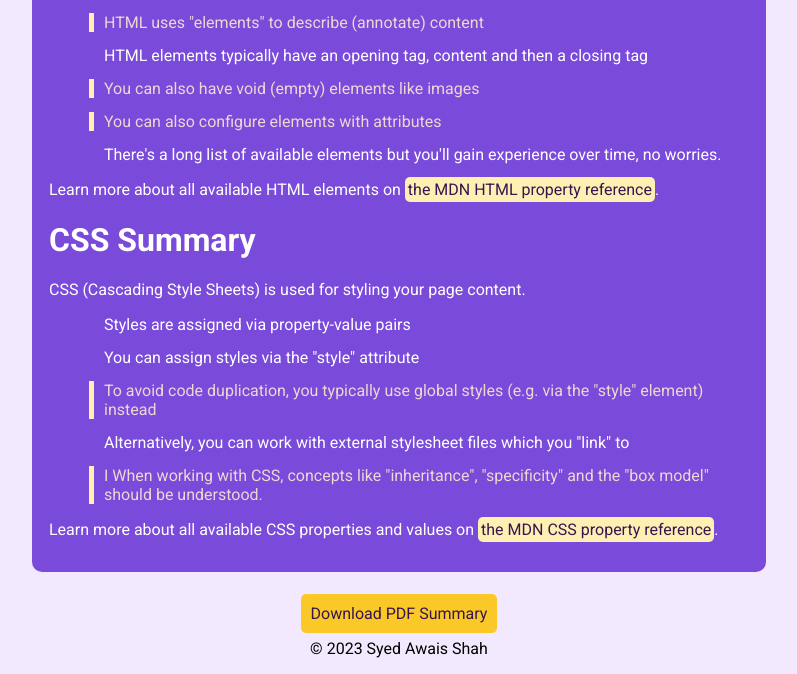
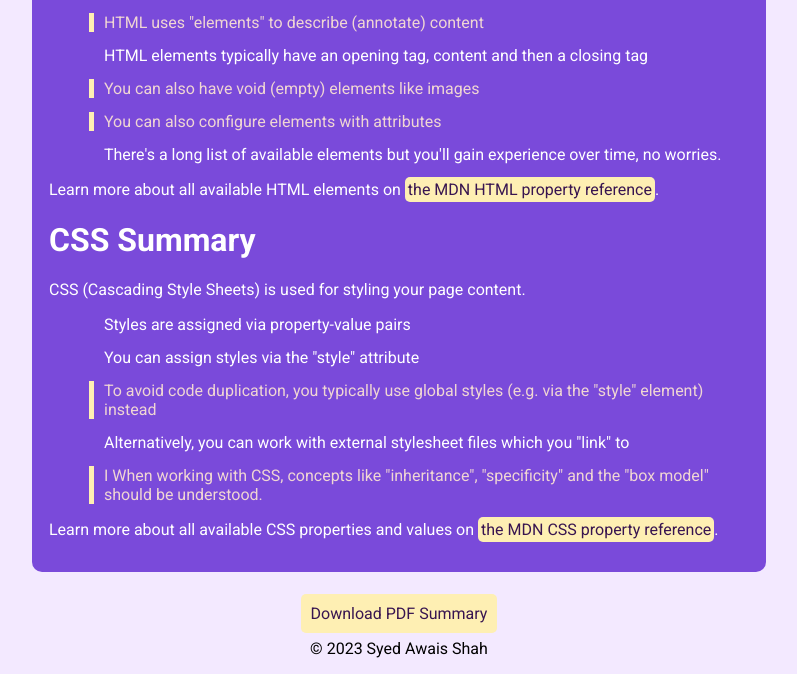
Before and after one commit to SYEDawais77/htmlcss, a plain HTML site: page index.html in a window 1280 px wide. In both pictures the pointer is over the link "Download PDF Summary". Shown: the part 576-1250 px from the top of the page, without its empty margins (241-1038 px from the left). Drawn offline with Linux system fonts and the light colour scheme.

Commit message:
Hover Effect of PDF Summary Button

```diff
--- a/index.css
+++ b/index.css
@@ -62,3 +62,7 @@ a {
     border-radius: 5px;
     padding: 10px;
 }
+
+.pdf-summary:hover{
+    background-color:  #feefb3;
+}
```
